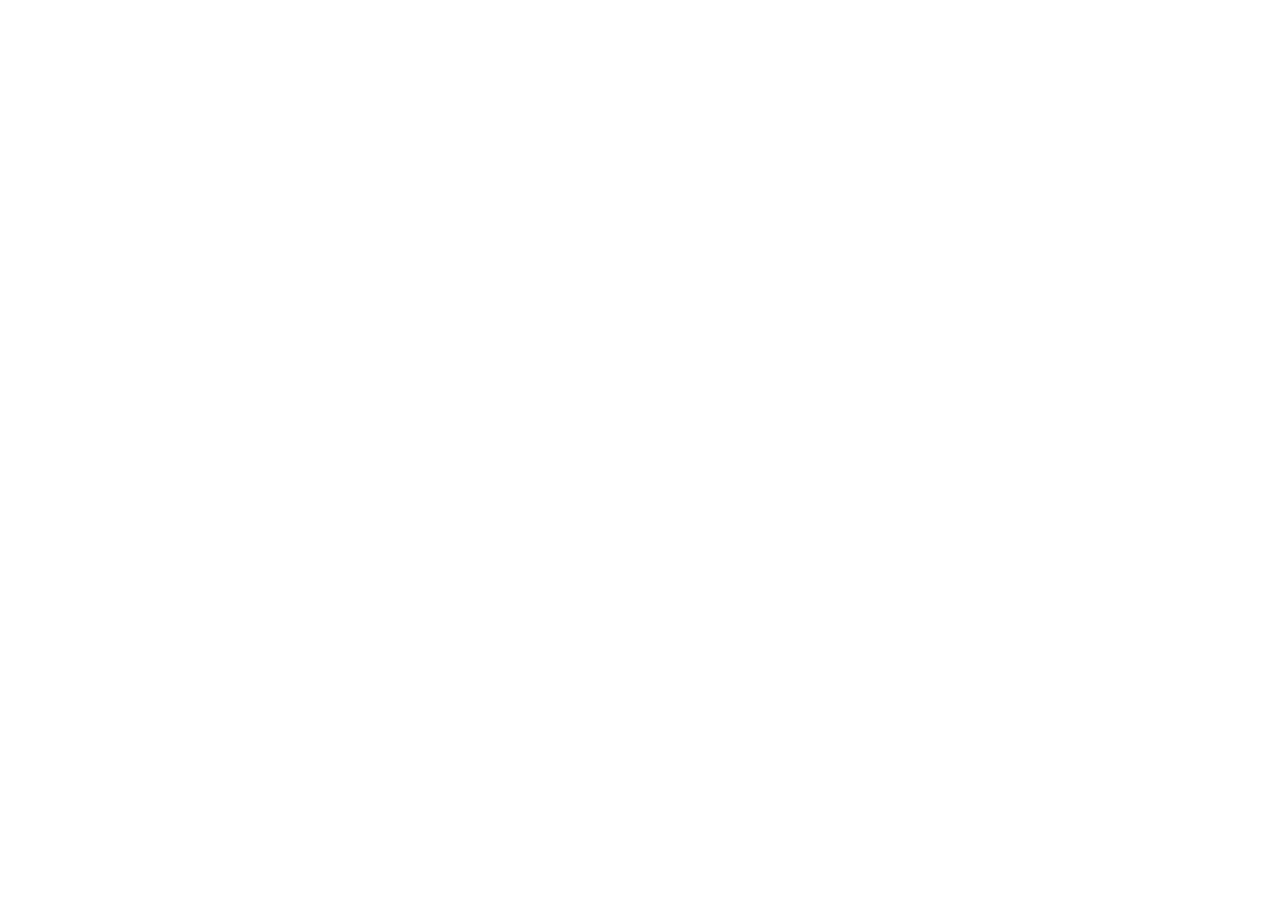
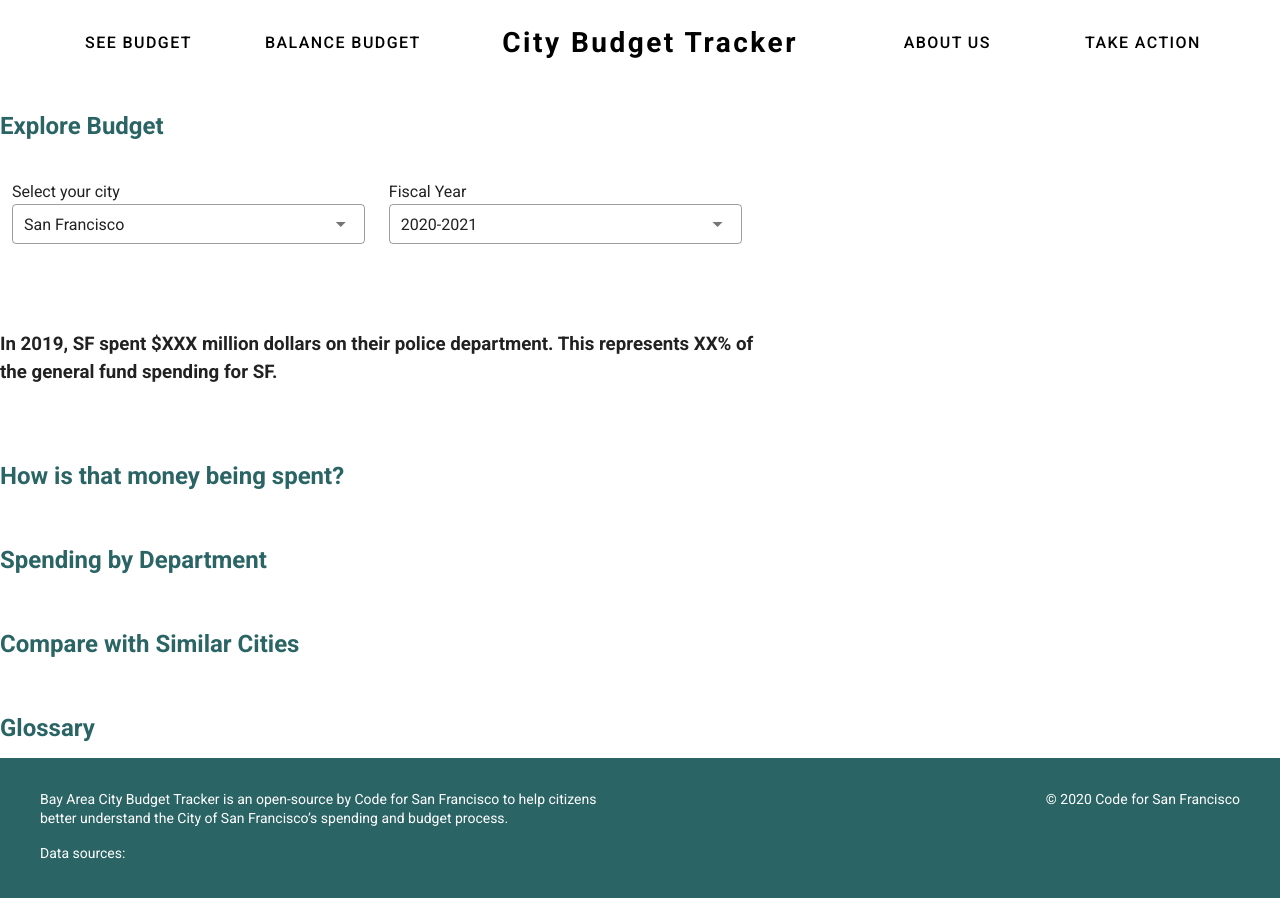
Before and after one commit to sfbrigade/datasci-police-budget, a Nuxt app: page /see-budget in a window 1280 px wide. Before the commit this address had no page. Shown: the top 898 px of the page. Before the commit the page ends 800 px from the top, so only its background shows below. Built offline with nearby package versions, Linux system fonts and the light colour scheme.

Commit message:
feat: Add skeleton for see-budget page
Also a few text styling refactors/updates

```diff
--- a/assets/variables.scss
+++ b/assets/variables.scss
@@ -71,10 +71,15 @@
   font-weight: bold;
 }
 @mixin h2 {
+  @include font-size(26);
+  font-weight: bold;
+  color: $dark-turquoise;
+}
+@mixin h3 {
   @include font-size(24);
   font-weight: bold;
 }
-@mixin h3 {
+@mixin h4 {
   @include font-size(18);
   font-weight: bold;
 }
--- a/components/Actions.vue
+++ b/components/Actions.vue
@@ -1,6 +1,6 @@
 <template>
   <div class="Actions">
-    <h2 class="Actions-Header">Data doesn’t have to be confusing.</h2>
+    <h3 class="Actions-Header">Data doesn’t have to be confusing.</h3>
     <v-container>
       <v-row>
         <v-col cols=3>
--- a/components/BalanceBudgetHeader.vue
+++ b/components/BalanceBudgetHeader.vue
@@ -7,7 +7,7 @@
                     Select Your City
                 </div>
                 <v-select :items="cities" placeholder="San Francisco"
-                    background-color=white outlined dense color="black"
+                    background-color=white outlined dense light color="black"
                     @change="changeCities"
                     v-model="selected_city">
                 </v-select>
@@ -17,7 +17,7 @@
                     Fiscal Year
                 </div>
                 <v-select :items="years" placeholder="2020-2021"
-                    background-color=white outlined dense color="black"
+                    background-color=white outlined dense light color="black"
                     v-model="selected_year">
                 </v-select>
             </v-col>
@@ -76,21 +76,4 @@
     color: #000000;
     background-color: transparent;
 }
-
-.theme--dark.v-list{
-    background: white;
-}
-
-.v-select__selection{
-    color: black !important;
-}
-
-.v-list-item__content{
-    color: black !important;
-}
-
-.v-icon{
-    color: black !important;
-}
-
 </style>
--- a/components/CityFilter.vue
+++ b/components/CityFilter.vue
@@ -1,8 +1,8 @@
 <template>
   <div class="city-filter">
-    <h2 class="city-filter__title">
+    <h3 class="city-filter__title">
       Explaining your city’s public budget information, to empower citizens like you.
-    </h2>
+    </h3>
     <p class="city-filter__subtitle">
       You pay taxes. We do too. Where does that money go?
     </p>
--- a/components/Faq.vue
+++ b/components/Faq.vue
@@ -31,7 +31,7 @@
   padding: 48px;
   background: $light-turquoise;
   &-Header {
-    @include h2();
+    @include h3();
     text-align: center;
     margin-bottom: 40px;
   }
--- a/components/Header.vue
+++ b/components/Header.vue
@@ -74,12 +74,16 @@
   font-size: 16px;
   text-transform: uppercase;
   text-align: center;
-  margin: 0 auto 140px;
+  margin: 24px auto;
 }
 
 .nav-bar {
-  margin: 24px auto 0;
+  margin: 0 auto;
   max-width: 1200px;
+}
+
+.nav-button {
+  @include p();
 }
 
 .title-button {
--- a/components/TextCard.vue
+++ b/components/TextCard.vue
@@ -1,13 +1,13 @@
 <template>
   <div class="TextCard">
-    <h2 v-if="title" class="TextCard-Heading">
+    <h3 v-if="title" class="TextCard-Heading">
       <a v-if="link" :href="link" target="_blank" rel="noopener">
         {{ title }}
       </a>
       <template v-else>
         {{ title }}
       </template>
-    </h2>
+    </h3>
     <!-- eslint-disable-next-line vue/no-v-html -->
     <p v-if="body" class="TextCard-Body" v-html="body" />
     <p class="TextCard-Body">
@@ -22,10 +22,10 @@
   padding: 20px;
   margin-bottom: 20px;
   &-Heading {
-    @include h2();
+    @include h3();
     margin-bottom: 12px;
     a {
-      @include h2();
+      @include h3();
     }
   }
   &-Body {
--- a/pages/about.vue
+++ b/pages/about.vue
@@ -1,8 +1,8 @@
 <template>
   <div class="About">
-    <h2 class="About-Heading">
+    <h3 class="About-Heading">
       About the website
-    </h2>
+    </h3>
     <TextCard>
       Information about our group
       <br />
--- a/pages/index.vue
+++ b/pages/index.vue
@@ -26,6 +26,7 @@
 
 export default Vue.extend({
   components: {
+    Header,
     Footer,
     Faq,
     Actions
@@ -36,31 +37,37 @@
 #app {
   font-family: Avenir;
   font-style: normal;
+  background: $light-turquoise;
   color: $black-1;
   max-width: 100%;
 }
 
 h1 {
-  font-size: 28px;
-  font-weight: 800;
+  @include h1();
 }
 
 h2 {
-  font-size: 24px;
-  font-weight: 800;
+  @include h2();
+}
+
+h3 {
+  @include h3();
 }
 
 h4 {
-  font-size: 18px;
+  @include h4();
 }
 
 p {
-  font-size: 16px;
-  font-weight: 500;
+  @include p();
 }
 
 .no-padding {
   padding: 0;
+}
+
+.center {
+  text-align: center;
 }
 
 .floating-header-container, .floating-card-container{
@@ -88,7 +95,7 @@
   background-position: center;
   display: flex;
   height: 600px;
-  width: 100%;
+  width: 100vw;
   padding-top: 33.5%;
 
 }
--- /dev/null
+++ b/pages/see-budget.vue
@@ -0,0 +1,113 @@
+<template>
+  <v-app>
+    <v-row>
+      <Header />
+    </v-row>
+    <v-container fluid class="no-padding">
+      <v-row class="content-row body-row explore-budget">
+        <h2 class="section-title">Explore Budget</h2>
+        <v-container fluid>
+          <v-row class="content-row body-row">
+            <v-col>
+              <label for="city-select">
+                Select your city
+              </label>
+              <v-select id="city-select"
+                value="san_francisco"
+                :items="cities"
+                v-model="selected_city"
+                background-color=white outlined dense light>
+              </v-select>
+            </v-col>
+            <v-col>
+              <label for="fiscal-year-select">
+                Fiscal Year
+              </label>
+              <v-select id="fiscal-year-select"
+                value="2020"
+                :items="years"
+                v-model="selected_start_year"
+                background-color=white outlined dense light>
+              </v-select>
+            </v-col>
+          </v-row>
+          <v-row class="content-row body-row">
+            <h3 class="center">In 2019, SF spent $XXX million dollars on their police department. This represents XX% of the general fund spending for SF.</h3>
+          </v-row>
+        </v-container>
+      </v-row>
+      </v-row>
+      <v-row class="content-row body-row">
+        <h2 class="section-title">How is that money being spent?</h2>
+      </v-row>
+      <v-row class="content-row body-row">
+        <h2 class="section-title">Spending by Department</h2>
+      </v-row>
+      <v-row class="content-row body-row">
+        <h2 class="section-title">Compare with Similar Cities</h2>
+      </v-row>
+      <v-row class="content-row body-row white">
+        <h2 class="section-title">Glossary</h2>
+      </v-row>
+    </v-container>
+    <v-row>
+      <Footer />
+    </v-row>
+  </v-app>
+</template>
+
+<script lang="ts">
+import Vue from "vue";
+import Header from "@/components/Header.vue";
+import Footer from "@/components/Footer.vue";
+
+export default Vue.extend({
+  components: {
+    Header,
+    Footer,
+  },
+  data() {
+    return {
+      selected_city: 'san_francisco',
+      selected_start_year: '2020',
+      cities: [
+        {
+          text: 'San Francisco',
+          value: 'san_francisco',
+          disabled: false,
+        },
+        {
+          text: 'Oakland',
+          value: 'oakland',
+          disabled: false,
+        },
+      ],
+      years: [
+        {
+          text: '2019-2020',
+          value: '2019',
+          disabled: false,
+        },
+        {
+          text: '2020-2021',
+          value: '2020',
+          disabled: false,
+        },
+      ]
+    };
+  }
+});
+</script>
+<style scoped lang="scss">
+.body-row {
+  padding: 24px 0;
+}
+
+.section-title {
+  color: $dark-turquoise;
+}
+
+.explore-budget {
+  width: 60%;
+}
+</style>
```
